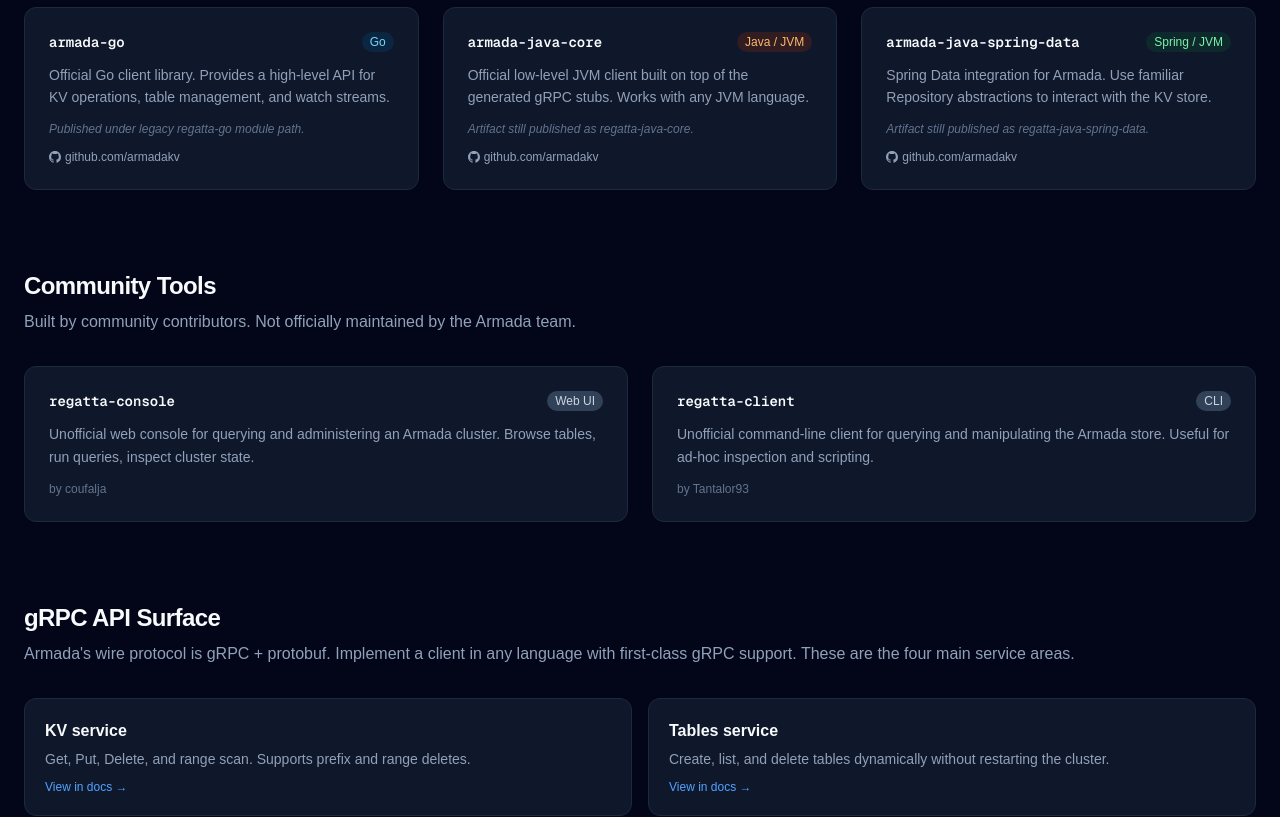
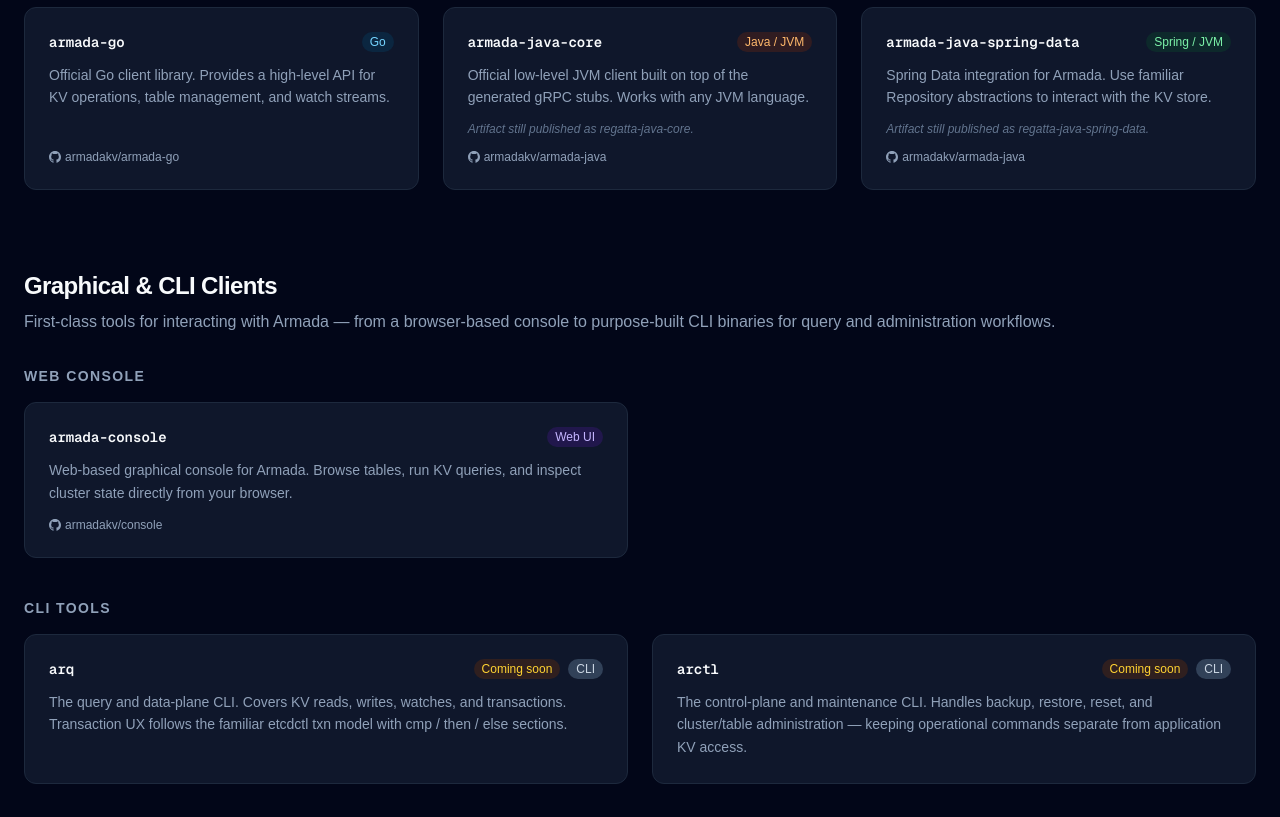
Before and after one commit to armadakv/site, a Next.js app: page /ecosystem in a window 1280 px wide. Shown: the part 540-1357 px from the top of the page. Built offline with nearby package versions, Linux system fonts and the light colour scheme.

Commit message:
Improve ecosystem page

```diff
--- a/src/app/ecosystem/page.tsx
+++ b/src/app/ecosystem/page.tsx
@@ -14,7 +14,6 @@ const clients = [
     description:
       'Official Go client library. Provides a high-level API for KV operations, table management, and watch streams.',
     href: 'https://github.com/armadakv/armada-go',
-    note: 'Published under legacy regatta-go module path.',
   },
   {
     name: 'armada-java-core',
@@ -22,7 +21,7 @@ const clients = [
     langColor: 'bg-orange-100 text-orange-700 dark:bg-orange-900/30 dark:text-orange-300',
     description:
       'Official low-level JVM client built on top of the generated gRPC stubs. Works with any JVM language.',
-    href: 'https://github.com/armadakv/armada-java/tree/main/regatta-java-core',
+    href: 'https://github.com/armadakv/armada-java',
     note: 'Artifact still published as regatta-java-core.',
   },
   {
@@ -31,27 +30,38 @@ const clients = [
     langColor: 'bg-green-100 text-green-700 dark:bg-green-900/30 dark:text-green-300',
     description:
       'Spring Data integration for Armada. Use familiar Repository abstractions to interact with the KV store.',
-    href: 'https://github.com/armadakv/armada-java/tree/main/regatta-java-spring-data',
+    href: 'https://github.com/armadakv/armada-java',
     note: 'Artifact still published as regatta-java-spring-data.',
   },
 ];
 
-const tools = [
+const uiClients = [
   {
-    name: 'regatta-console',
+    name: 'armada-console',
     category: 'Web UI',
     description:
-      'Unofficial web console for querying and administering an Armada cluster. Browse tables, run queries, inspect cluster state.',
-    href: 'https://github.com/coufalja/regatta-console',
-    author: 'coufalja',
+      'Web-based graphical console for Armada. Browse tables, run KV queries, and inspect cluster state directly from your browser.',
+    href: 'https://github.com/armadakv/console',
+    comingSoon: false,
+  },
+];
+
+const cliClients = [
+  {
+    name: 'arq',
+    category: 'CLI',
+    description:
+      'The query and data-plane CLI. Covers KV reads, writes, watches, and transactions. Transaction UX follows the familiar etcdctl txn model with cmp / then / else sections.',
+    href: 'https://github.com/armadakv/armada',
+    comingSoon: true,
   },
   {
-    name: 'regatta-client',
+    name: 'arctl',
     category: 'CLI',
     description:
-      'Unofficial command-line client for querying and manipulating the Armada store. Useful for ad-hoc inspection and scripting.',
-    href: 'https://github.com/Tantalor93/regatta-client',
-    author: 'Tantalor93',
+      'The control-plane and maintenance CLI. Handles backup, restore, reset, and cluster/table administration — keeping operational commands separate from application KV access.',
+    href: 'https://github.com/armadakv/armada',
+    comingSoon: true,
   },
 ];
 
@@ -141,23 +151,28 @@ export default function EcosystemPage() {
                     >
                       <path d="M8 0C3.58 0 0 3.58 0 8c0 3.54 2.29 6.53 5.47 7.59.4.07.55-.17.55-.38 0-.19-.01-.82-.01-1.49-2.01.37-2.53-.49-2.69-.94-.09-.23-.48-.94-.82-1.13-.28-.15-.68-.52-.01-.53.63-.01 1.08.58 1.23.82.72 1.21 1.87.87 2.33.66.07-.52.28-.87.51-1.07-1.78-.2-3.64-.89-3.64-3.95 0-.87.31-1.59.82-2.15-.08-.2-.36-1.02.08-2.12 0 0 .67-.21 2.2.82.64-.18 1.32-.27 2-.27.68 0 1.36.09 2 .27 1.53-1.04 2.2-.82 2.2-.82.44 1.1.16 1.92.08 2.12.51.56.82 1.27.82 2.15 0 3.07-1.87 3.75-3.65 3.95.29.25.54.73.54 1.48 0 1.07-.01 1.93-.01 2.2 0 .21.15.46.55.38A8.013 8.013 0 0016 8c0-4.42-3.58-8-8-8z" />
                     </svg>
-                    github.com/armadakv
+                    {c.href.replace('https://github.com/', '')}
                   </div>
                 </a>
               ))}
             </div>
           </section>
 
-          {/* Community tools */}
+          {/* Graphical & CLI clients */}
           <section>
             <h2 className="mb-2 text-2xl font-bold tracking-tight text-slate-900 dark:text-slate-50">
-              Community Tools
+              Graphical &amp; CLI Clients
             </h2>
             <p className="mb-8 text-slate-500 dark:text-slate-400">
-              Built by community contributors. Not officially maintained by the Armada team.
+              First-class tools for interacting with Armada — from a browser-based console to
+              purpose-built CLI binaries for query and administration workflows.
             </p>
-            <div className="grid grid-cols-1 gap-6 md:grid-cols-2">
-              {tools.map((t) => (
+
+            <h3 className="mb-4 text-sm font-semibold tracking-widest text-slate-400 uppercase">
+              Web Console
+            </h3>
+            <div className="mb-10 grid grid-cols-1 gap-6 md:grid-cols-2">
+              {uiClients.map((t) => (
                 <a
                   key={t.name}
                   href={t.href}
@@ -169,15 +184,57 @@ export default function EcosystemPage() {
                     <span className="font-mono text-sm font-semibold text-slate-900 group-hover:text-blue-600 dark:text-slate-50 dark:group-hover:text-blue-400">
                       {t.name}
                     </span>
-                    <span className="rounded-full bg-slate-200 px-2 py-0.5 text-xs font-medium text-slate-600 dark:bg-slate-700 dark:text-slate-300">
+                    <span className="rounded-full bg-violet-100 px-2 py-0.5 text-xs font-medium text-violet-700 dark:bg-violet-900/30 dark:text-violet-300">
                       {t.category}
                     </span>
                   </div>
                   <p className="text-sm leading-relaxed text-slate-600 dark:text-slate-400">
                     {t.description}
                   </p>
-                  <p className="text-xs text-slate-400 dark:text-slate-500">by {t.author}</p>
+                  <div className="mt-auto flex items-center gap-1 text-xs text-slate-500 dark:text-slate-400">
+                    <svg
+                      viewBox="0 0 16 16"
+                      width="12"
+                      height="12"
+                      fill="currentColor"
+                      aria-hidden="true"
+                    >
+                      <path d="M8 0C3.58 0 0 3.58 0 8c0 3.54 2.29 6.53 5.47 7.59.4.07.55-.17.55-.38 0-.19-.01-.82-.01-1.49-2.01.37-2.53-.49-2.69-.94-.09-.23-.48-.94-.82-1.13-.28-.15-.68-.52-.01-.53.63-.01 1.08.58 1.23.82.72 1.21 1.87.87 2.33.66.07-.52.28-.87.51-1.07-1.78-.2-3.64-.89-3.64-3.95 0-.87.31-1.59.82-2.15-.08-.2-.36-1.02.08-2.12 0 0 .67-.21 2.2.82.64-.18 1.32-.27 2-.27.68 0 1.36.09 2 .27 1.53-1.04 2.2-.82 2.2-.82.44 1.1.16 1.92.08 2.12.51.56.82 1.27.82 2.15 0 3.07-1.87 3.75-3.65 3.95.29.25.54.73.54 1.48 0 1.07-.01 1.93-.01 2.2 0 .21.15.46.55.38A8.013 8.013 0 0016 8c0-4.42-3.58-8-8-8z" />
+                    </svg>
+                    {t.href.replace('https://github.com/', '')}
+                  </div>
                 </a>
+              ))}
+            </div>
+
+            <h3 className="mb-4 text-sm font-semibold tracking-widest text-slate-400 uppercase">
+              CLI Tools
+            </h3>
+            <div className="grid grid-cols-1 gap-6 md:grid-cols-2">
+              {cliClients.map((t) => (
+                <div
+                  key={t.name}
+                  className="flex flex-col gap-3 rounded-xl border border-slate-200 bg-slate-50 p-6 dark:border-slate-800 dark:bg-slate-900"
+                >
+                  <div className="flex items-center justify-between">
+                    <span className="font-mono text-sm font-semibold text-slate-900 dark:text-slate-50">
+                      {t.name}
+                    </span>
+                    <div className="flex items-center gap-2">
+                      {t.comingSoon && (
+                        <span className="rounded-full bg-amber-100 px-2 py-0.5 text-xs font-medium text-amber-700 dark:bg-amber-900/30 dark:text-amber-300">
+                          Coming soon
+                        </span>
+                      )}
+                      <span className="rounded-full bg-slate-200 px-2 py-0.5 text-xs font-medium text-slate-600 dark:bg-slate-700 dark:text-slate-300">
+                        {t.category}
+                      </span>
+                    </div>
+                  </div>
+                  <p className="text-sm leading-relaxed text-slate-600 dark:text-slate-400">
+                    {t.description}
+                  </p>
+                </div>
               ))}
             </div>
           </section>
```
